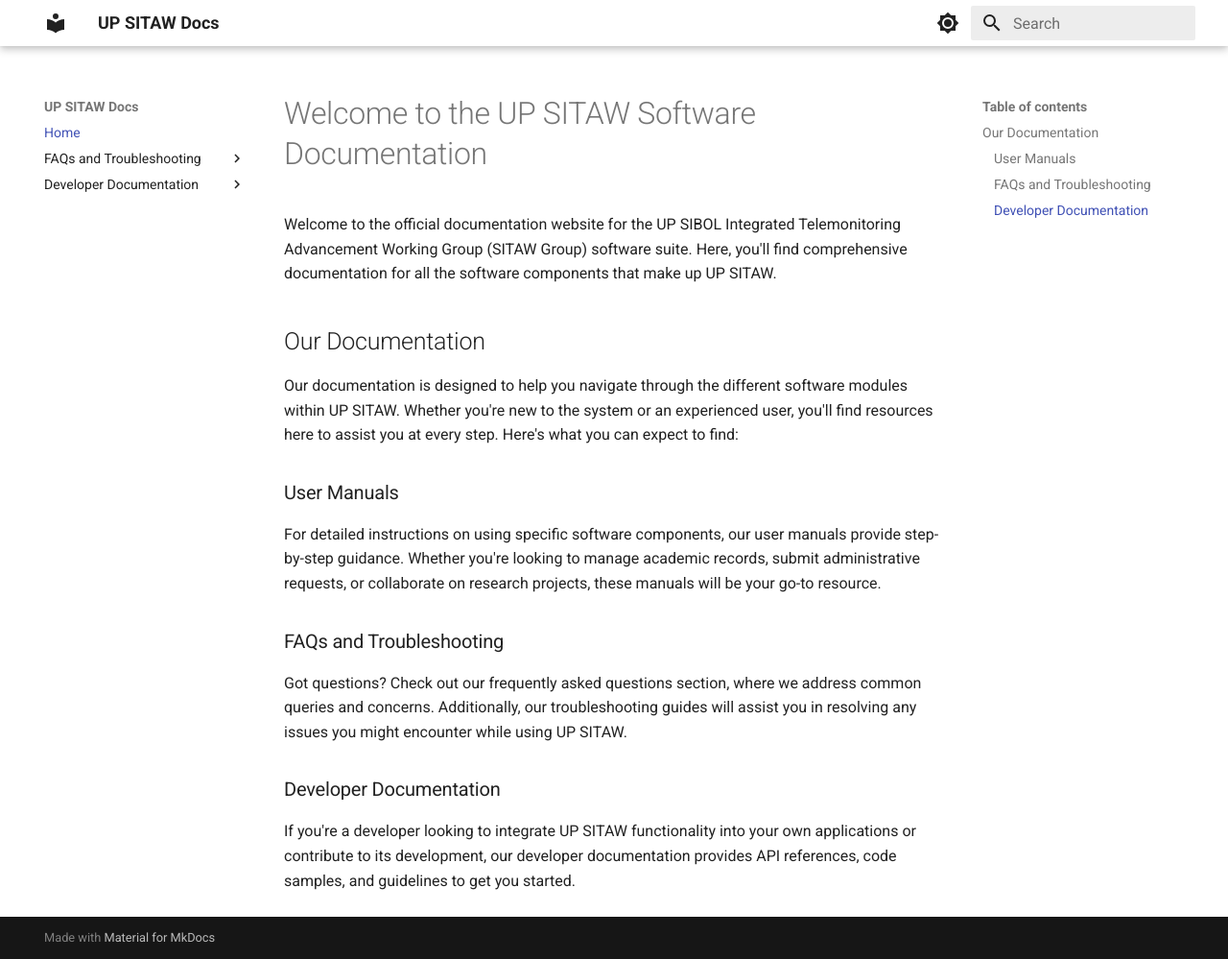
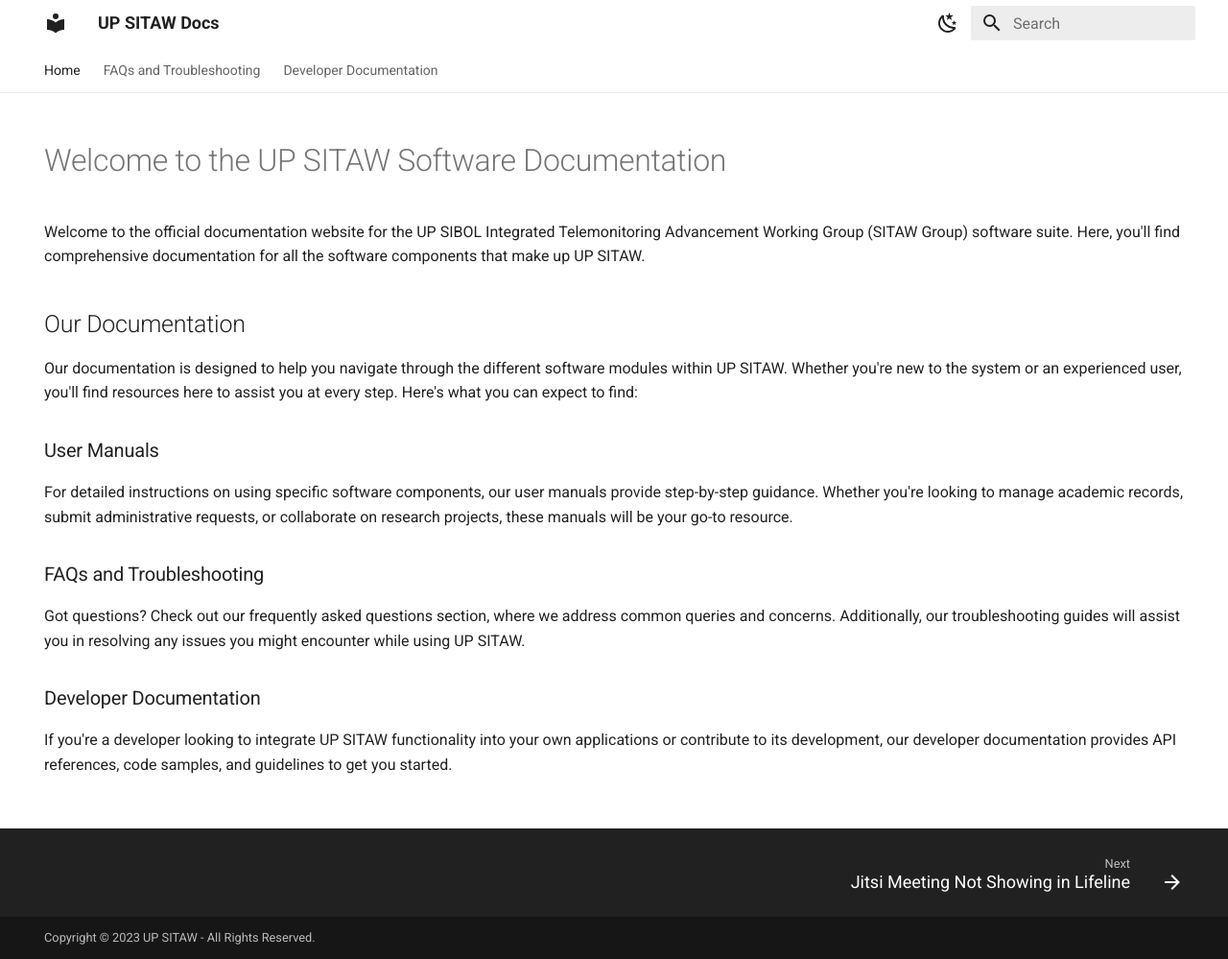
Before and after one commit to UP-SITAW/up-sitaw.github.io, an MkDocs documentation site: the page built from docs/index.md, in a window 1280 px wide and 999 px high. Shown: the whole window at 96% size. Built offline with MkDocs 1.6.1 and Material for MkDocs 9.7.7, drawn with Linux system fonts in a browser that asks for light colours.

Commit message:
Updated layout.

```diff
--- a/mkdocs.yml
+++ b/mkdocs.yml
@@ -2,19 +2,19 @@
 site_url: https://up-sitaw.github.io/
 nav:
   - Home: index.md
-  - 'FAQs and Troubleshooting':
-    - 'Lifeline':
-      - 'Jitsi Meeting Not Showing in Lifeline': faq/lifeline/jitsi-meeting-not-showing.md
-  - 'Developer Documentation':
-    - 'Lifeline Web App': developer/lifeline-web-app/index.md
-    - 'Lifeline Deployment':
-      - 'Deploying Lifeline on Docker': developer/lifeline-deployment/deploying-lifeline-on-docker.md
-      - 'Post Installation': developer/lifeline-deployment/post-installation.md
-    - myBESHIE:
-      - 'Setting up ROS Simulator for Lifeline Navigation Development': developer/myBESHIE/setting-up-ros-simulator.md
-      - 'Installing dependencies required by Lifeline': developer/myBESHIE/installing-lifeline-dependencies.md
-      - 'Running required services by Lifeline': developer/myBESHIE/running-required-services-by-lifeline.md
-      - 'Creating a Desktop Shortcut on myBESHIE for Lifeline Jitsi Meetings': developer/myBESHIE/creating-desktop-shortcut.md
+  - "FAQs and Troubleshooting":
+      - "Lifeline":
+          - "Jitsi Meeting Not Showing in Lifeline": faq/lifeline/jitsi-meeting-not-showing.md
+  - "Developer Documentation":
+      - "Lifeline Web App": developer/lifeline-web-app/index.md
+      - "Lifeline Deployment":
+          - "Deploying Lifeline on Docker": developer/lifeline-deployment/deploying-lifeline-on-docker.md
+          - "Post Installation": developer/lifeline-deployment/post-installation.md
+      - myBESHIE:
+          - "Setting up ROS Simulator for Lifeline Navigation Development": developer/myBESHIE/setting-up-ros-simulator.md
+          - "Installing dependencies required by Lifeline": developer/myBESHIE/installing-lifeline-dependencies.md
+          - "Running required services by Lifeline": developer/myBESHIE/running-required-services-by-lifeline.md
+          - "Creating a Desktop Shortcut on myBESHIE for Lifeline Jitsi Meetings": developer/myBESHIE/creating-desktop-shortcut.md
 
   # - About: about.md
   # - Getting Started:
@@ -27,20 +27,41 @@
   # - Contributing: contributing.md
   # - Changelog: changelog.md
   # - License: license.md
+plugins:
+  - offline
+  - search
+
 theme:
   name: material
+  features:
+    - search.suggest
+    - search.highlight
+    - navigation.footer
+    - navigation.top
+    - navigation.tabs
+    - navigation.sections
+    - navigation.tracking
+    - navigation.expand
+
   palette:
     # Palette toggle for light mode
-    - scheme: default
+    - media: "(prefers-color-scheme: light)"
+      scheme: default
       primary: white
       accent: light blue
       toggle:
-        icon: material/brightness-7
+        icon: material/weather-night
         name: Switch to dark mode
     # Palette toggle for dark mode
-    - scheme: slate
+    - media: "(prefers-color-scheme: dark)"
+      scheme: slate
       primary: black
       accent: light blue
       toggle:
-        icon: material/brightness-4
+        icon: material/weather-sunny
         name: Switch to light mode
+
+copyright: Copyright &copy; 2023 UP SITAW - All Rights Reserved.
+
+extra:
+  generator: false
```
Also changed, not shown: docs/index.md (+6 -0 lines).
